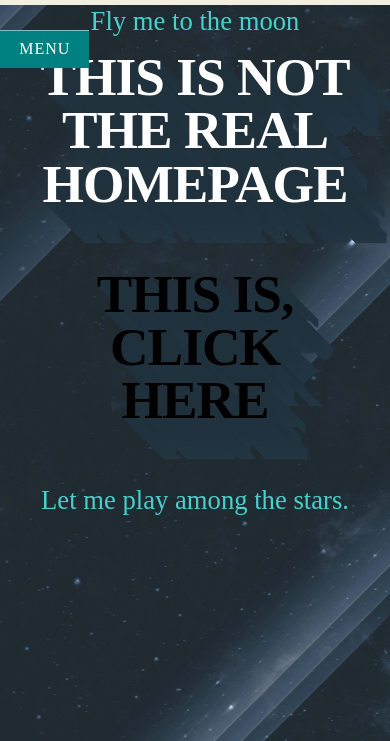
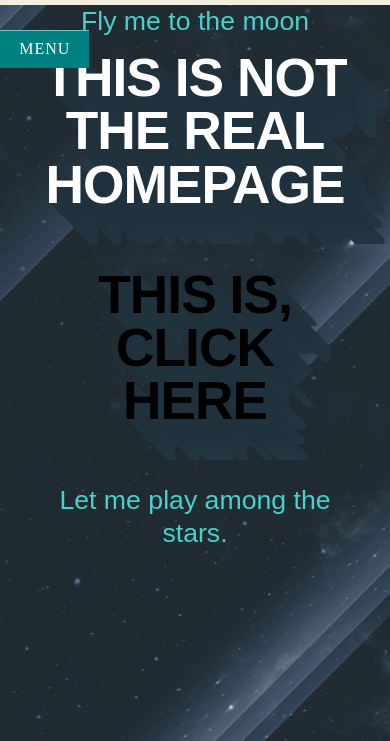
Before and after one commit to vinh291/Senior-Show-Fall-2013, a PHP site: page /index-old.html in a window 390 px wide. Shown: the top 741 px of the page. Run offline with PHP 8.4, Linux system fonts and the light colour scheme; some libraries are stand-ins or nearby versions.

Commit message:
small css update

```diff
--- a/css/main.css
+++ b/css/main.css
@@ -1,6 +1,46 @@
 * {
 	margin: 0;
 	padding: 0;
+}
+
+
+h1 {
+	text-align: center;
+	font-size: 80pt;
+	font-family: "proxima-nova" ,  sans-serif;
+	font-weight: 800;
+	color: white;
+	line-height: 80pt;
+	letter-spacing: -1px;
+}
+
+h2 {
+	text-align: center;
+	font-family: "proxima-nova" ,  sans-serif;
+	font-size: 45pt;
+	padding-bottom: 30px;
+}
+
+h3 {
+	text-align: center;
+	font-size: 20pt;
+	font-family: "proxima-nova" ,  sans-serif;
+	font-weight: 100;
+	color: #48D1CC;
+}
+
+h4 {
+	margin-top: -15px;
+	text-align: center;
+	color: #48D1CC;
+	font-family: "proxima-nova" ,  sans-serif;
+	font-weight: 100;
+}
+
+p {
+	font-family: "open-sans" , sans-serif;
+	font-size: 12pt;
+	line-height: 30px;
 }
 
 body, html {
@@ -319,7 +359,7 @@ header {
 }
 
 .pascal {
-	font-family: "proxima-nova";
+	font-family: "proxima-nova" ,  sans-serif;
 	font-weight: 100;
 	color: #48D1CC;
 	font-size: 18pt;
@@ -347,49 +387,11 @@ footer ul{
 
 .credit {
 	font-size: 12pt;
-	font-family: "proxima-nova";
+	font-family: "proxima-nova" ,  sans-serif;
 	font-weight: 100;
 	color: white;
 }
 
-h1 {
-	text-align: center;
-	font-size: 80pt;
-	font-family: "proxima-nova";
-	font-weight: 800;
-	color: white;
-	line-height: 80pt;
-	letter-spacing: -1px;
-}
-
-h2 {
-	text-align: center;
-	font-family: "proxima-nova";
-	font-size: 45pt;
-	padding-bottom: 30px;
-}
-
-h3 {
-	text-align: center;
-	font-size: 20pt;
-	font-family: "proxima-nova";
-	font-weight: 100;
-	color: #48D1CC;
-}
-
-h4 {
-	margin-top: -15px;
-	text-align: center;
-	color: #48D1CC;
-	font-family: "proxima-nova";
-	font-weight: 100;
-}
-
-p {
-	font-family: "open-sans" , sans-serif;
-	font-size: 12pt;
-	line-height: 30px;
-}
 
 .bold {
 	font-family: "open-sans" , sans-serif;
@@ -402,7 +404,7 @@ p {
 	display: block;
 	text-align: center;
 	margin-top: 10px;
-	font-family: "proxima-nova";
+	font-family: "proxima-nova" ,  sans-serif;
 	font-weight:700;
 	font-size: 24px;
 
@@ -412,7 +414,7 @@ p {
 	display: block;
 	text-align: center;
 	margin-top: 10px;
-	font-family: "proxima-nova";
+	font-family: "proxima-nova" ,  sans-serif;
 	font-weight:700;
 	font-size: 24px;
 	color: #48D1CC;
@@ -422,7 +424,7 @@ p {
 .contact-info {
 	text-align: center;
 	font-size: 18pt;
-	font-family: "proxima-nova";
+	font-family: "proxima-nova" ,  sans-serif;
 	font-weight: 100;
 	color: white;
 	line-height: 30pt;
@@ -492,7 +494,7 @@ p.back-top {
 
 	h1 {
 		text-align: center;
-		font-family: "proxima-nova";
+		font-family: "proxima-nova" ,  sans-serif;
 		font-size: 70pt;
 		padding-bottom: 30px;
 		line-height: 100%;
@@ -503,7 +505,7 @@ p.back-top {
 
 	h1 {
 		text-align: center;
-		font-family: "proxima-nova";
+		font-family: "proxima-nova" ,  sans-serif;
 		font-size: 60pt;
 		padding-bottom: 30px;
 		line-height: 100%;
@@ -512,7 +514,7 @@ p.back-top {
 	h3 {
 	text-align: center;
 	font-size: 20pt;
-	font-family: "proxima-nova";
+	font-family: "proxima-nova" ,  sans-serif;
 	font-weight: 100;
 	color: #48D1CC;
 	}
@@ -558,7 +560,7 @@ p.back-top {
 
 	h1 {
 		text-align: center;
-		font-family: "proxima-nova";
+		font-family: "proxima-nova" ,  sans-serif;
 		font-size: 50pt;
 		padding-bottom: 30px;
 		line-height: 100%;
@@ -683,7 +685,7 @@ p.back-top {
 	.contact-info {
 		text-align: center;
 		font-size: 15pt;
-		font-family: "proxima-nova";
+		font-family: "proxima-nova" ,  sans-serif;
 		font-weight: 100;
 		color: white;
 		line-height: 30pt;
@@ -696,7 +698,7 @@ p.back-top {
 
 	h1 {
 		text-align: center;
-		font-family: "proxima-nova";
+		font-family: "proxima-nova" ,  sans-serif;
 		font-size: 40pt;
 		padding-bottom: 30px;
 		line-height: 100%;
--- a/index.php
+++ b/index.php
@@ -20,6 +20,7 @@
 	<link rel="stylesheet" href="css/component.css" />
 		<script src="js/modernizr.custom.js"></script>
 
+<!-- typekit -->
  	<script type="text/javascript" src="//use.typekit.net/vvp1wxb.js"></script>
 	<script type="text/javascript">try{Typekit.load();}catch(e){}</script>
 
```
